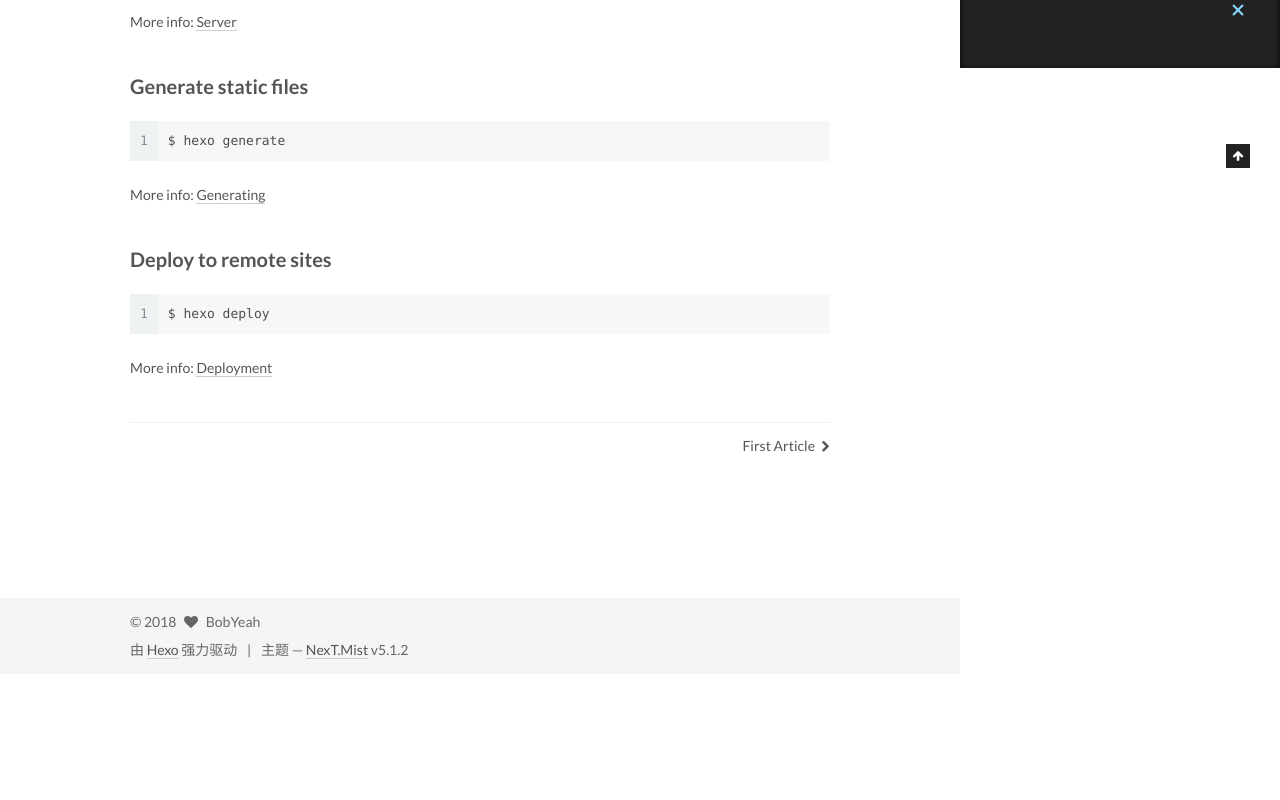
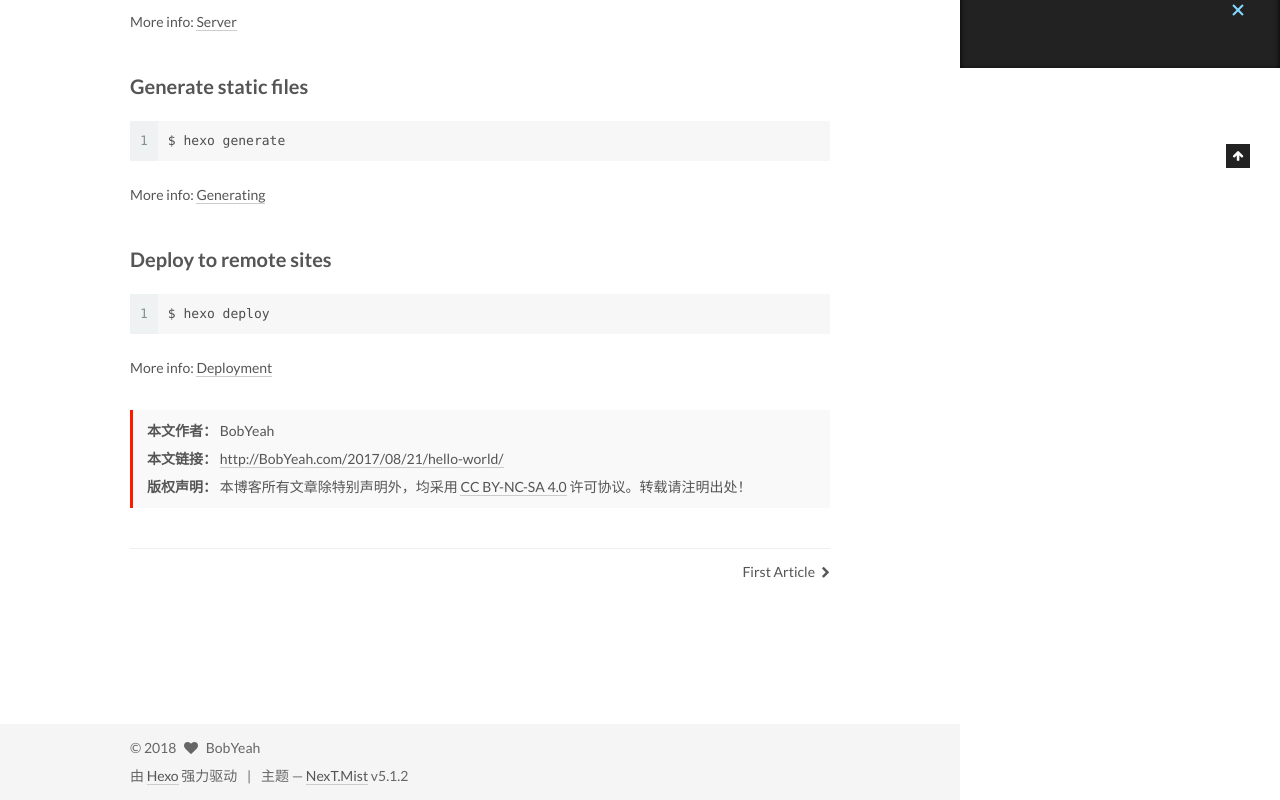
Before and after one commit to Bob-Yeah/Bob-Yeah.github.io, a plain HTML site: page 2017/08/21/hello-world/index.html in a window 1280 px wide. Shown: the part 732-1532 px from the top of the page. Before the commit the page ends 1406 px from the top, so only its background shows below. Drawn offline with Linux system fonts and the light colour scheme; a script that the page names is missing.

Commit message:
Site updated: 2018-01-20 22:10:12

```diff
--- a/2017/08/21/hello-world/index.html
+++ b/2017/08/21/hello-world/index.html
@@ -335,6 +335,24 @@
 
 
 
+      <div>
+        <ul class="post-copyright">
+  <li class="post-copyright-author">
+    <strong>本文作者：</strong>
+    BobYeah
+  </li>
+  <li class="post-copyright-link">
+    <strong>本文链接：</strong>
+    <a href="http://BobYeah.com/2017/08/21/hello-world/" title="Hello World">http://BobYeah.com/2017/08/21/hello-world/</a>
+  </li>
+  <li class="post-copyright-license">
+    <strong>版权声明： </strong>
+    本博客所有文章除特别声明外，均采用 <a href="https://creativecommons.org/licenses/by-nc-sa/4.0/" rel="external nofollow" target="_blank">CC BY-NC-SA 4.0</a> 许可协议。转载请注明出处！
+  </li>
+</ul>
+
+      </div>
+
 
     <footer class="post-footer">
 
--- a/css/main.css
+++ b/css/main.css
@@ -1631,6 +1631,13 @@ pre .javascript .function {
 .fancybox-close:hover {
   border: none;
 }
+.post-copyright {
+  margin: 2em 0 0;
+  padding: 0.5em 1em;
+  border-left: 3px solid #ff1700;
+  background-color: #f9f9f9;
+  list-style: none;
+}
 .rtl.post-body p,
 .rtl.post-body a,
 .rtl.post-body h1,
@@ -1808,7 +1815,7 @@ pre .javascript .function {
   width: 4px;
   height: 4px;
   border-radius: 50%;
-  background: #fc2845;
+  background: #548be8;
 }
 .links-of-blogroll {
   font-size: 13px;
```
Also changed, not shown: 2017/08/21/First-Article/index.html (+18 -0 lines).
